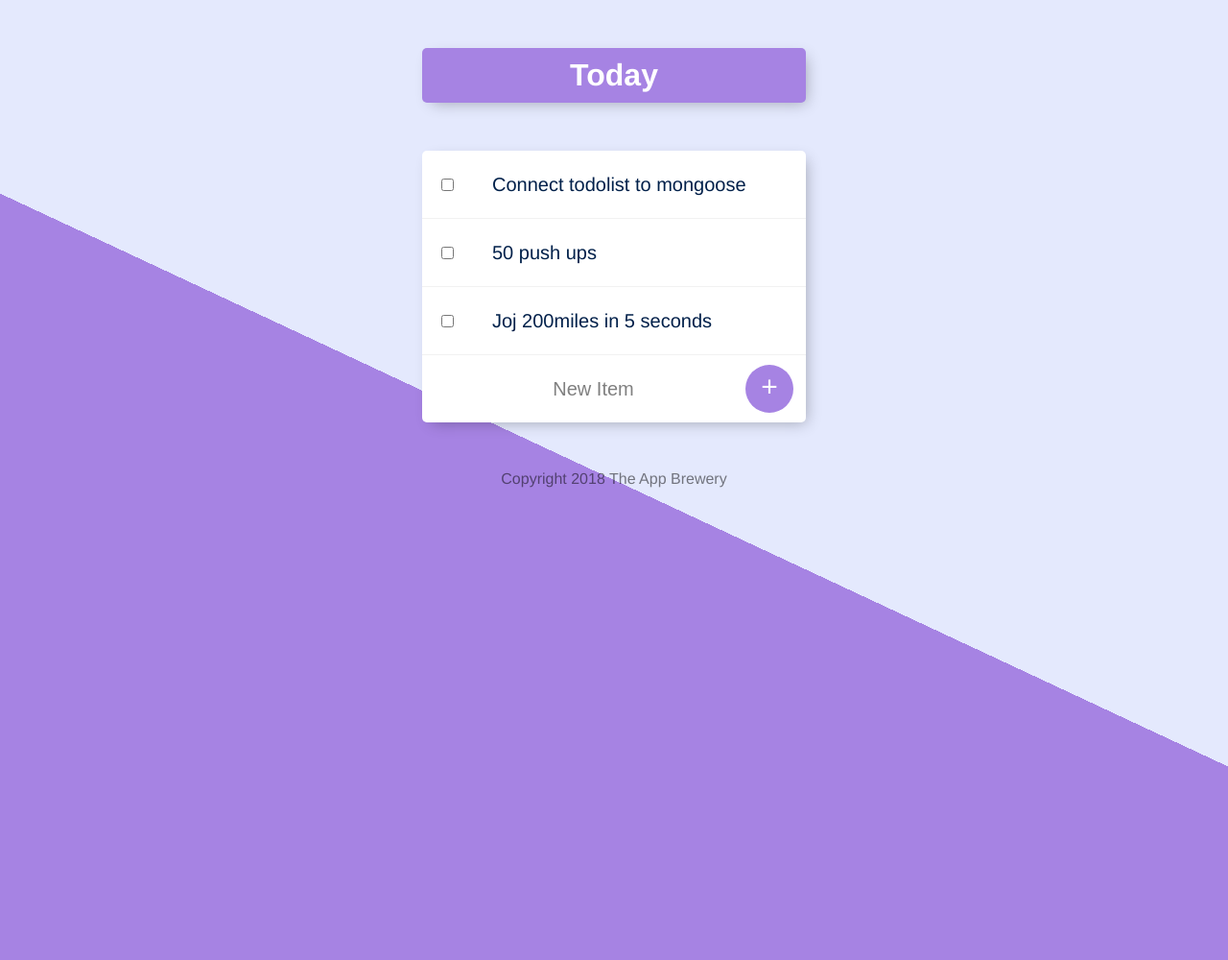
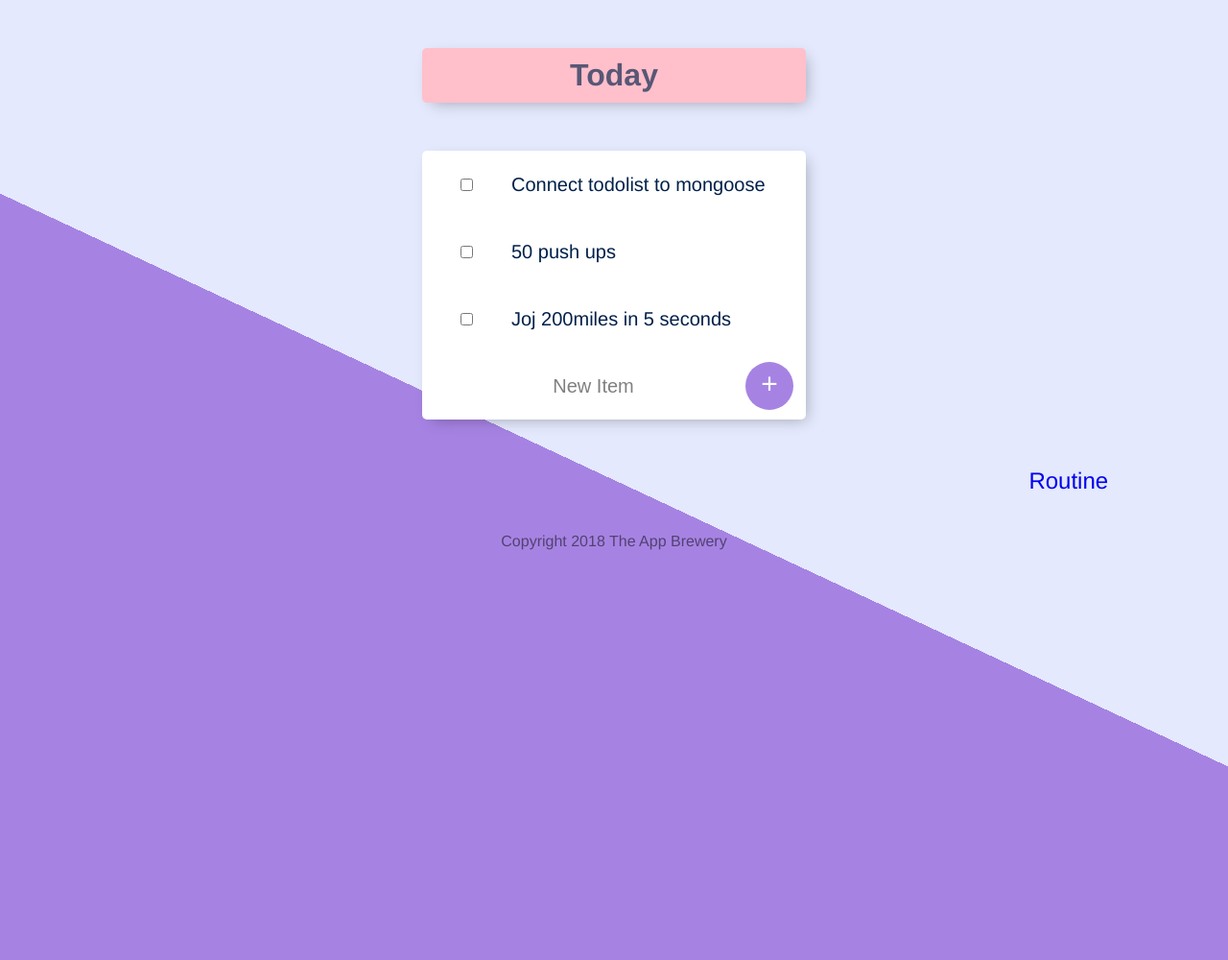
Before and after one commit to Arsanyos/todolist-ejs, a Node server app: page / in a window 1280 px wide. Shown: the whole page at 96% size. Run offline with Node 20, Linux system fonts and the light colour scheme; data comes from the database, SQL or seed files in the repository; data that the repository does not hold is empty; some libraries are stand-ins or nearby versions.

Commit message:
-delete item -edited styles

```diff
--- a/app.js
+++ b/app.js
@@ -59,7 +59,17 @@
   item.save();
   res.redirect("/");
 });
-
+app.post("/delete", function (req, res) {
+  const checkItemId = req.body.value;
+  Item.findOneAndRemove(checkItemId, function (err) {
+    if (err) {
+      console.log(err);
+    } else {
+      console.log("successfully deleted");
+    }
+  });
+  res.redirect("/");
+});
 app.get("/work", function (req, res) {
   res.render("list", { listTitle: "Work List", newListItems: workItems });
 });
--- a/public/css/styles.css
+++ b/public/css/styles.css
@@ -6,8 +6,9 @@
 }
 
 h1 {
-  color: #fff;
+  color: #00204a;
   padding: 10px;
+  opacity: 0.65;
 }
 
 .box {
@@ -19,7 +20,7 @@
 }
 
 #heading {
-  background-color: #A683E3;
+  background-color: pink;
   text-align: center;
 }
 
@@ -36,7 +37,7 @@
 
 input:checked+p {
   text-decoration: line-through;
-  text-decoration-color: #A683E3;
+  text-decoration-color: pink;
 }
 
 input[type="checkbox"] {
@@ -94,3 +95,115 @@
   color: rgba(0, 0, 0, 0.5);
   text-align: center;
 }
+
+html {
+  background-color: #E4E9FD;
+  background-image: -webkit-linear-gradient(65deg, #A683E3 50%, #E4E9FD 50%);
+  min-height: 1000px;
+  font-family: 'helvetica neue';
+}
+
+h1 {
+  color: #00204a;
+  padding: 10px;
+  opacity: 0.65;
+}
+
+.box {
+  max-width: 400px;
+  margin: 50px auto;
+  background: white;
+  border-radius: 5px;
+  box-shadow: 5px 5px 15px -5px rgba(0, 0, 0, 0.3);
+}
+
+#heading {
+  background-color: pink;
+  text-align: center;
+}
+
+.item {
+  min-height: 70px;
+  display: flex;
+  align-items: center;
+  border-bottom: 1px solid #F1F1F1;
+}
+
+.item:last-child {
+  border-bottom: 0;
+}
+
+input:checked+p {
+  text-decoration: line-through;
+  text-decoration-color: pink;
+}
+
+input[type="checkbox"] {
+  margin: 20px;
+}
+
+p {
+  margin: 0;
+  padding: 20px;
+  font-size: 20px;
+  font-weight: 200;
+  color: #00204a;
+}
+
+form.item {
+  text-align: center;
+  margin-left: 20px;
+}
+
+button {
+  min-height: 50px;
+  width: 50px;
+  border-radius: 50%;
+  border-color: transparent;
+  background-color: #A683E3;
+  color: #fff;
+  font-size: 30px;
+  padding-bottom: 6px;
+  border-width: 0;
+}
+
+input[type="text"] {
+  text-align: center;
+  height: 60px;
+  top: 10px;
+  text-decoration: none;
+  color: inherit;
+  background: transparent;
+  font-size: 20px;
+  font-weight: 200;
+  width: 313px;
+}
+
+input[type="text"]:focus {
+  outline: none;
+  box-shadow: inset 0 -3px 0 0 #A683E3;
+}
+
+::placeholder {
+  color: grey;
+  opacity: 1;
+}
+
+footer {
+  color: white;
+  color: rgba(0, 0, 0, 0.5);
+  text-align: center;
+}
+
+.todo-lists{
+  margin: 40px auto;
+  position: relative;
+  left:35%;
+  width:20px;
+
+}
+.todo-lists  a{
+  text-decoration: none;
+  font-size:24px;
+  margin-bottom: 50px;
+}
--- a/views/list.ejs
+++ b/views/list.ejs
@@ -6,15 +6,24 @@
 
   <div class="box">
     <% newListItems.forEach(function(item){%>
-      <div class="item">
-        <input type="checkbox">
+      <form action="/delete" method="post">
+        <div class="item">
+        <input type="checkbox" name="checkbox" value="<%= item._id  %> " onChange="this.form.submit()"">
         <p><%= item.title  %></p>
       </div>
+      </form>
+
     <%})%>
+
+
       <form class="item" action="/" method="post">
         <input type="text" name="newItem" placeholder="New Item" autocomplete="off">
         <button type="submit" name="list">+</button>
       </form>
   </div>
 
+  <div class="todo-lists " >
+    <a href="/routine">Routine</a>
+  </div>
+
 <%- include("footer") -%>
```
